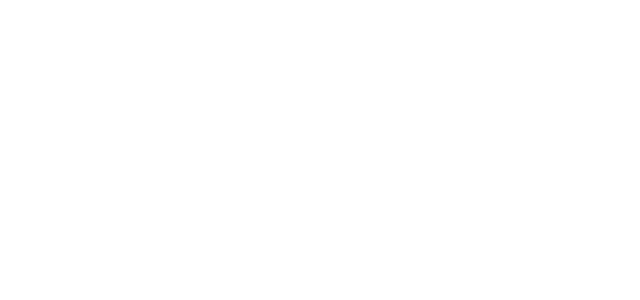
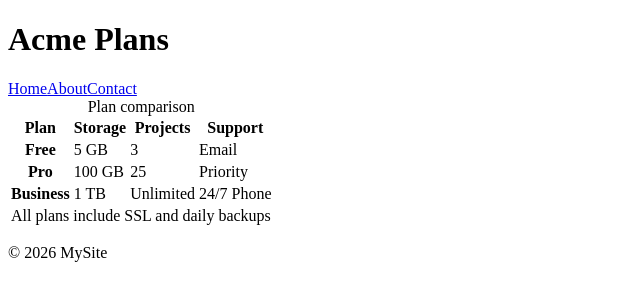
Before and after one commit to Destiny2938/Pricing-Comparison-Table, a plain HTML site: page index.html in a window 1280 px wide. Shown: the whole page, without its empty margins (0-640 px from the left). Drawn offline with Linux system fonts and the light colour scheme.

Commit message:
modified:   index.html

```diff
--- a/index.html
+++ b/index.html
@@ -1,15 +1,68 @@
 <!DOCTYPE html>
-<html>
+<html lang="en">
 
 <head>
     <meta charset="utf-8">
     <meta http-equiv="X-UA-Compatible" content="IE=edge">
-    <title></title>
-    <meta name="description" content="">
+    <title>Pricing Comparison Table</title>
+    <meta name="description" content="Acme Pricing Comparison Table">
     <meta name="viewport" content="width=device-width, initial-scale=1">
+    <meta property="og:title" content="Acme Pricing Comparison Table">
+    <meta property="og:type" content="website">
+    <meta property="og:image"
+        content="https://external-content.duckduckgo.com/iu/?u=https%3A%2F%2Ftse3.mm.bing.net%2Fth%2Fid%2FOIP._Ph8V2iImjMO09vtZ09PgAHaHk%3Fpid%3DApi&f=1&ipt=9a93df5a46699dfa42ab9b60a4c8d3df56c5d97bd8fc93bcc6e265f2c19165ba&ipo=images">
+    <meta property="og:image:alt" content="HTML icon">
+    <meta property="og:url" content="https://destiny2938.github.io/Pricing-Comparison-Table/">
 </head>
 
 <body>
+    <header>
+        <h1>Acme Plans</h1>
+        <nav>
+            <a href="home.html">Home</a><a href="home.html">About</a><a href="home.html">Contact</a>
+        </nav>
+    </header>
+    <main>
+        <table>
+            <caption>Plan comparison</caption>
+            <thead>
+                <tr>
+                    <th scope="col">Plan</th>
+                    <th scope="col">Storage</th>
+                    <th scope="col">Projects</th>
+                    <th scope="col">Support</th>
+                </tr>
+            </thead>
+            <tbody>
+                <tr>
+                    <th scope="row">Free</th>
+                    <td>5 GB</td>
+                    <td>3</td>
+                    <td>Email</td>
+                </tr>
+                <tr>
+                    <th scope="row">Pro</th>
+                    <td>100 GB</td>
+                    <td>25</td>
+                    <td>Priority</td>
+                </tr>
+                <tr>
+                    <th scope="row">Business</th>
+                    <td>1 TB</td>
+                    <td>Unlimited</td>
+                    <td>24/7 Phone</td>
+                </tr>
+            </tbody>
+            <tfoot>
+                <tr>
+                    <td colspan="4">All plans include SSL and daily backups</td>
+                </tr>
+            </tfoot>
+        </table>
+    </main>
+    <footer>
+        <p>&#169; 2026 MySite</p>
+    </footer>
 </body>
 
 </html>
```
